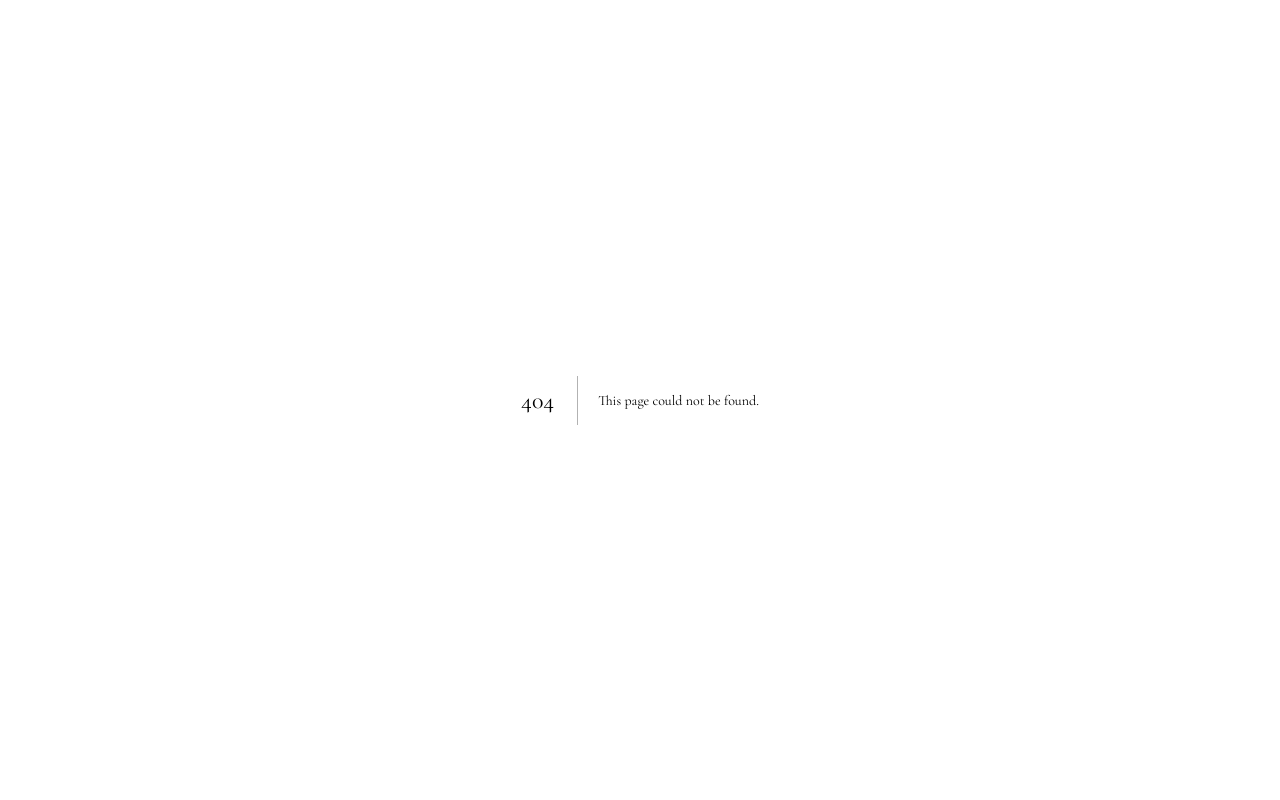
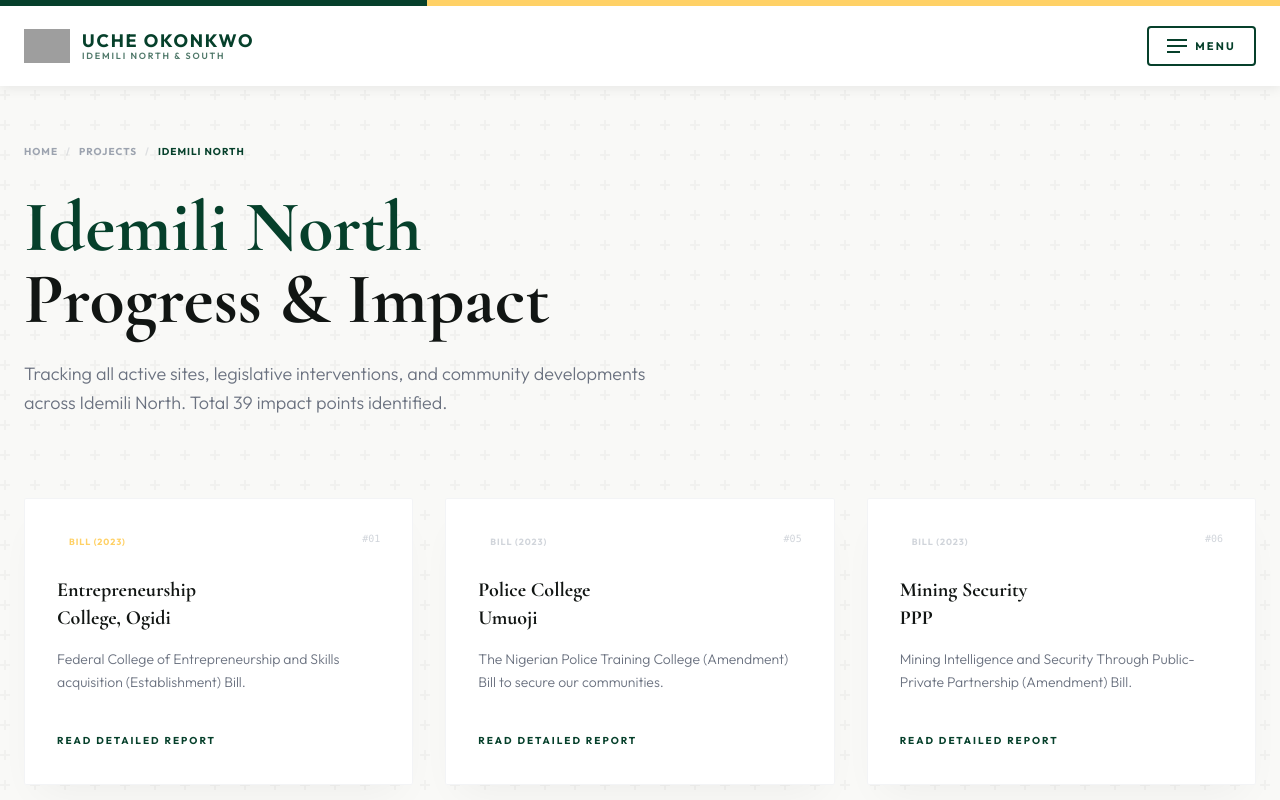
Before and after one commit to parakletusguy/ucheokonkwo-website, a Next.js app: page /projects/idemili-north in a window 1280 px wide. Before the commit this address had no page. Shown: the top 800 px of the page. Built offline with nearby package versions, Linux system fonts and the light colour scheme; grey boxes are pictures that could not be loaded.

Commit message:
Phase 8: Implemented LGA-specific project pages with dynamic filtering and linked TerritoryTracker

```diff
--- /dev/null
+++ b/src/app/projects/[lga]/page.tsx
@@ -0,0 +1,91 @@
+import React from 'react';
+import Header from '@/components/Header';
+import Footer from '@/components/Footer';
+import { agendaItems } from '@/data/achievements';
+import Link from 'next/link';
+
+type Props = {
+  params: { lga: string };
+};
+
+export async function generateStaticParams() {
+  return [
+    { lga: 'idemili-north' },
+    { lga: 'idemili-south' },
+  ];
+}
+
+export default function LGAProjectsPage({ params }: Props) {
+  const lgaSlug = params.lga;
+  const isNorth = lgaSlug === 'idemili-north';
+  const lgaLabel = isNorth ? 'Idemili North' : 'Idemili South';
+  const lgaKey = isNorth ? 'north' : 'south';
+
+  // Filter items: include LGA specific and "general" (constituency-wide)
+  const filteredItems = agendaItems.filter(
+    (item) => item.lga === lgaKey || item.lga === 'general'
+  );
+
+  return (
+    <>
+      <div className="fixed inset-0 texture-overlay pointer-events-none z-0"></div>
+      <Header />
+      <main className="pt-32 pb-24 relative z-10">
+        <div className="max-w-7xl mx-auto px-6">
+          {/* Breadcrumbs */}
+          <nav className="flex items-center gap-2 text-[10px] font-bold uppercase tracking-widest text-gray-400 mb-8 mt-4">
+            <Link href="/" className="hover:text-[var(--midnight-green)] transition-colors">Home</Link>
+            <span className="opacity-30">/</span>
+            <Link href="/projects" className="hover:text-[var(--midnight-green)] transition-colors">Projects</Link>
+            <span className="opacity-30">/</span>
+            <span className="text-[var(--midnight-green)]">{lgaLabel}</span>
+          </nav>
+
+          <header className="mb-20">
+            <h1 className="text-5xl lg:text-7xl font-bold text-[var(--obsidian)] serif-font mb-6 leading-[1.1]">
+              <span className="text-[var(--midnight-green)]">{lgaLabel}</span><br/>
+              Progress & Impact
+            </h1>
+            <p className="text-lg text-gray-500 font-light max-w-2xl leading-relaxed">
+              Tracking all active sites, legislative interventions, and community developments across {lgaLabel}.
+              Total {filteredItems.length} impact points identified.
+            </p>
+          </header>
+
+          <div className="grid md:grid-cols-2 lg:grid-cols-3 gap-8">
+            {filteredItems.map((item) => (
+              <div key={item.num} className="bg-white rounded-sm p-8 border border-gray-100 soft-shadow hover:-translate-y-2 transition-all duration-500 group relative overflow-hidden">
+                {/* Decorative accent */}
+                <div className={`absolute top-0 left-0 w-full h-1 ${item.tagColor.split(' ')[0]}`}></div>
+
+                <div className="flex justify-between items-start mb-6">
+                  <span className={`px-3 py-1 rounded-full text-[9px] font-bold uppercase tracking-widest ${item.tagColor}`}>
+                    {item.tag}
+                  </span>
+                  <span className="text-[10px] font-mono text-gray-300">#{item.num}</span>
+                </div>
+
+                <h3 className="text-xl font-bold serif-font text-[var(--obsidian)] mb-4 group-hover:text-[var(--midnight-green)] transition-colors whitespace-pre-wrap">
+                  {item.title}
+                </h3>
+
+                <p className="text-sm text-gray-500 font-light leading-relaxed mb-8 line-clamp-3">
+                  {item.desc}
+                </p>
+
+                <Link
+                  href={`/policy/${item.num}`}
+                  className="inline-flex items-center gap-2 text-[10px] font-bold uppercase tracking-[0.2em] text-[var(--midnight-green)] group/link"
+                >
+                  Read Detailed Report
+                  <span className="material-symbols-outlined text-sm transform group-hover/link:translate-x-1 transition-transform">arrow_forward</span>
+                </Link>
+              </div>
+            ))}
+          </div>
+        </div>
+      </main>
+      <Footer />
+    </>
+  );
+}
--- a/src/app/sitemap.ts
+++ b/src/app/sitemap.ts
@@ -65,5 +65,18 @@ export default function sitemap(): MetadataRoute.Sitemap {
     priority: 0.7,
   }));
 
-  return [...staticPages, ...townPages, ...blogPages, ...policyPages];
+  return [...staticPages, ...townPages, ...blogPages,    ...policyPages,
+    {
+      url: `${BASE_URL}/projects/idemili-north`,
+      lastModified: NOW,
+      changeFrequency: 'weekly',
+      priority: 0.8,
+    },
+    {
+      url: `${BASE_URL}/projects/idemili-south`,
+      lastModified: NOW,
+      changeFrequency: 'weekly',
+      priority: 0.8,
+    },
+  ];
 }
--- a/src/components/TerritoryTracker.tsx
+++ b/src/components/TerritoryTracker.tsx
@@ -2,6 +2,7 @@
 
 import React from 'react';
 import Image from 'next/image';
+import Link from 'next/link';
 import { useLanguageStore } from '@/store/useLanguageStore';
 
 export default function TerritoryTracker() {
@@ -88,10 +89,10 @@ export default function TerritoryTracker() {
 
             <div className="space-y-2 pt-8">
               {[
-                { title: 'Idemili North Projects', count: '12' },
-                { title: 'Idemili South Projects', count: '8' },
+                { title: 'Idemili North Projects', count: '12', href: '/projects/idemili-north' },
+                { title: 'Idemili South Projects', count: '8', href: '/projects/idemili-south' },
               ].map((project, i) => (
-                <div key={i} className="group cursor-pointer">
+                <Link key={i} href={project.href} className="group block cursor-pointer">
                   <div className="flex items-center justify-between py-6 border-b border-gray-100">
                     <div>
                       <h4 className="font-bold text-xl serif-font text-[var(--obsidian)] group-hover:text-[var(--midnight-green)] transition-colors">
@@ -105,7 +106,7 @@ export default function TerritoryTracker() {
                       <span className="material-symbols-outlined text-sm transform group-hover:translate-x-1 transition-transform">arrow_forward</span>
                     </div>
                   </div>
-                </div>
+                </Link>
               ))}
             </div>
           </div>
--- a/src/data/achievements.ts
+++ b/src/data/achievements.ts
@@ -6,6 +6,7 @@ export type Achievement = {
   desc: string;
   urgent: boolean;
   highlighted?: boolean;
+  lga: 'north' | 'south' | 'general';
 };
 
 export const agendaItems: Achievement[] = [
@@ -17,6 +18,7 @@ export const agendaItems: Achievement[] = [
     title: 'Entrepreneurship\nCollege, Ogidi',
     desc: 'Federal College of Entrepreneurship and Skills acquisition (Establishment) Bill.',
     urgent: true,
+    lga: 'north',
   },
   {
     num: '02',
@@ -25,6 +27,7 @@ export const agendaItems: Achievement[] = [
     title: 'Medical Centre\nAwka-Etiti',
     desc: 'Federal Medical Centre Act (Amendment) Bill to upgrade healthcare in Idemili.',
     urgent: false,
+    lga: 'south',
   },
   {
     num: '03',
@@ -34,6 +37,7 @@ export const agendaItems: Achievement[] = [
     desc: 'Federal Polytechnic Act (Amendment) Bill for educational expansion in Oba community.',
     urgent: false,
     highlighted: true,
+    lga: 'south',
   },
   {
     num: '04',
@@ -42,6 +46,7 @@ export const agendaItems: Achievement[] = [
     title: 'Agric Research\nNnobi',
     desc: 'Agricultural Research Council of Nigeria Act (Amendment) Bill for Nnobi.',
     urgent: false,
+    lga: 'south',
   },
   {
     num: '05',
@@ -50,6 +55,7 @@ export const agendaItems: Achievement[] = [
     title: 'Police College\nUmuoji',
     desc: 'The Nigerian Police Training College (Amendment) Bill to secure our communities.',
     urgent: false,
+    lga: 'north',
   },
   {
     num: '06',
@@ -58,6 +64,7 @@ export const agendaItems: Achievement[] = [
     title: 'Mining Security\nPPP',
     desc: 'Mining Intelligence and Security Through Public-Private Partnership (Amendment) Bill.',
     urgent: false,
+    lga: 'general',
   },
   {
     num: '07',
@@ -66,6 +73,7 @@ export const agendaItems: Achievement[] = [
     title: 'Sustainable\nMining Infra',
     desc: 'Sustainable Mining Infrastructure Development Bill for resource optimization.',
     urgent: false,
+    lga: 'general',
   },
   {
     num: '08',
@@ -74,6 +82,7 @@ export const agendaItems: Achievement[] = [
     title: 'Mining Dev\nBank (NMDB)',
     desc: 'The Nigerian Mining Development Bank NMDB (Establishment) Bill.',
     urgent: false,
+    lga: 'general',
   },
   {
     num: '09',
@@ -82,6 +91,7 @@ export const agendaItems: Achievement[] = [
     title: 'Labour Act\nAmendment',
     desc: 'Comprehensive Labour Act (Amendment) Bill to protect Nigerian workers.',
     urgent: false,
+    lga: 'general',
   },
   {
     num: '10',
@@ -90,6 +100,7 @@ export const agendaItems: Achievement[] = [
     title: 'Vocational College\nOjoto',
     desc: 'Federal College of Vocational and Skill Acquisition, Ojoto (Establishment) Bill.',
     urgent: false,
+    lga: 'south',
   },
   {
     num: '11',
@@ -98,6 +109,7 @@ export const agendaItems: Achievement[] = [
     title: 'Teaching Hospital\nOba',
     desc: 'Federal Teaching Hospital, Oba (Establishment) Bill for advanced healthcare.',
     urgent: false,
+    lga: 'south',
   },
   {
     num: '12',
@@ -106,6 +118,7 @@ export const agendaItems: Achievement[] = [
     title: 'Nursing College\nOjoto',
     desc: 'Federal College of Nursing and midwifery, Ojoto (Establishment) Bill.',
     urgent: false,
+    lga: 'south',
   },
   {
     num: '13',
@@ -114,6 +127,7 @@ export const agendaItems: Achievement[] = [
     title: 'Training Centre\nOjoto',
     desc: 'Federal Vocational and Entrepreneurship Training Centre, Ojoto (Establishment) Bill.',
     urgent: false,
+    lga: 'south',
   },
   {
     num: '14',
@@ -122,6 +136,7 @@ export const agendaItems: Achievement[] = [
     title: 'Women\'s Health\n& Surrogacy',
     desc: 'Women\'s Health and Surrogacy Protection Bill to safeguard maternal rights.',
     urgent: true,
+    lga: 'general',
   },
   {
     num: '15',
@@ -131,6 +146,7 @@ export const agendaItems: Achievement[] = [
     desc: 'Alteration of 1999 Constitution for the Creation of Obosi Local Government Council.',
     urgent: false,
     highlighted: true,
+    lga: 'north',
   },
   // --- MOTIONS ---
   {
@@ -140,6 +156,7 @@ export const agendaItems: Achievement[] = [
     title: 'Enekwasumpu\nBridge',
     desc: 'Motion for the construction of a Pedestrian bridge along Onitsha-Expressway.',
     urgent: false,
+    lga: 'north',
   },
   {
     num: '17',
@@ -148,6 +165,7 @@ export const agendaItems: Achievement[] = [
     title: 'Electricity\nMetering Program',
     desc: 'Investigation into funds disbursed to DisCos by CBN under Mass Metering loans.',
     urgent: true,
+    lga: 'general',
   },
   {
     num: '18',
@@ -156,6 +174,7 @@ export const agendaItems: Achievement[] = [
     title: 'Heritage Bank\nCrisis',
     desc: 'Urgent Need to investigate Heritage Bank Crisis and Protect depositors interest.',
     urgent: true,
+    lga: 'general',
   },
   {
     num: '19',
@@ -164,6 +183,7 @@ export const agendaItems: Achievement[] = [
     title: 'NIRSAL Agric\nLending',
     desc: 'Repositioning Nigeria Incentive-Based Risk Sharing System for agricultural lending.',
     urgent: false,
+    lga: 'general',
   },
   {
     num: '20',
@@ -172,6 +192,7 @@ export const agendaItems: Achievement[] = [
     title: 'Abatete Security\nIntervention',
     desc: 'Urgent motion to checkmate attacks by unknown gunmen in Idemili North.',
     urgent: true,
+    lga: 'north',
   },
   // --- PETITIONS ---
   {
@@ -181,6 +202,7 @@ export const agendaItems: Achievement[] = [
     title: 'Umuota Obosi\nErosion (NEWMAP)',
     desc: 'Petition on abandoned erosion project at Umuota village by NEWMAP.',
     urgent: false,
+    lga: 'north',
   },
   {
     num: '22',
@@ -189,6 +211,7 @@ export const agendaItems: Achievement[] = [
     title: 'Property\nRights Defense',
     desc: 'Petition on Illegal Sale of Bequeathed Property in Idemili South.',
     urgent: false,
+    lga: 'south',
   },
   {
     num: '23',
@@ -197,6 +220,7 @@ export const agendaItems: Achievement[] = [
     title: 'Port Consumption\nCosts',
     desc: 'Petition on high cost of importing consumer goods and shipping interventions.',
     urgent: false,
+    lga: 'general',
   },
   {
     num: '24',
@@ -205,8 +229,9 @@ export const agendaItems: Achievement[] = [
     title: 'Citizen Justice\nDubai Death',
     desc: 'Petition on the mysterious death and burial of Mr. Ibeh Maxwell Onyeka in Dubai.',
     urgent: true,
+    lga: 'north',
   },
-  // --- INFRASTRUCTURE (01-08) ---
+  // --- INFRASTRUCTURE ---
   {
     num: '25',
     tag: 'Infrastructure',
@@ -214,6 +239,7 @@ export const agendaItems: Achievement[] = [
     title: 'Abatete\nCommunity Road',
     desc: 'Construction and rehabilitation of community road at Abatete (ongoing).',
     urgent: false,
+    lga: 'north',
   },
   {
     num: '26',
@@ -222,6 +248,7 @@ export const agendaItems: Achievement[] = [
     title: 'UPS Amafor\nNkpor',
     desc: 'Construction of a brand new six-classroom block at UPS Amafor Nkpor.',
     urgent: false,
+    lga: 'north',
   },
   {
     num: '27',
@@ -230,6 +257,7 @@ export const agendaItems: Achievement[] = [
     title: 'Notre Dame\nAbatete',
     desc: 'Renovation of Block C building at Notre Dame High School, Abatete.',
     urgent: false,
+    lga: 'north',
   },
   {
     num: '28',
@@ -238,6 +266,7 @@ export const agendaItems: Achievement[] = [
     title: 'CPS Obosi\nMaintenance',
     desc: 'Scheduled maintenance of the Administrative Block at Community Primary School, Obosi.',
     urgent: false,
+    lga: 'north',
   },
   {
     num: '29',
@@ -246,6 +275,7 @@ export const agendaItems: Achievement[] = [
     title: 'CPS Oba\nArena',
     desc: 'Construction of a modern recreation arena for Community Primary School, Oba.',
     urgent: false,
+    lga: 'south',
   },
   {
     num: '30',
@@ -254,6 +284,7 @@ export const agendaItems: Achievement[] = [
     title: 'Cassava Plant\nOjoto',
     desc: 'Construction of a state-of-the-art Cassava Processing Plant at Ojoto.',
     urgent: false,
+    lga: 'south',
   },
   {
     num: '31',
@@ -262,6 +293,7 @@ export const agendaItems: Achievement[] = [
     title: 'Ojoto-Oba\nLink Road',
     desc: 'Construction of strategic Ojoto Road linking to Oba community.',
     urgent: false,
+    lga: 'south',
   },
   {
     num: '32',
@@ -270,8 +302,9 @@ export const agendaItems: Achievement[] = [
     title: 'Nnobi Solar\nBorehole',
     desc: 'Construction of solar powered borehole at Nnobi to provide clean water.',
     urgent: false,
+    lga: 'south',
   },
-  // --- EDUCATION (09-12) ---
+  // --- EDUCATION ---
   {
     num: '33',
     tag: 'Education',
@@ -279,6 +312,7 @@ export const agendaItems: Achievement[] = [
     title: 'JAMB Fees\nSponsorship',
     desc: 'Full payment of registration fees for 250 JAMB candidates.',
     urgent: false,
+    lga: 'general',
   },
   {
     num: '34',
@@ -287,6 +321,7 @@ export const agendaItems: Achievement[] = [
     title: 'Anambra Student\nScholarships',
     desc: 'Merit-based scholarships for 500 bright Anambra students.',
     urgent: false,
+    lga: 'general',
   },
   {
     num: '35',
@@ -295,6 +330,7 @@ export const agendaItems: Achievement[] = [
     title: 'ICT Centre\nOjoto',
     desc: 'Attraction of a modern ICT centre at Boys Secondary School, Ojoto.',
     urgent: false,
+    lga: 'south',
   },
   {
     num: '36',
@@ -303,8 +339,9 @@ export const agendaItems: Achievement[] = [
     title: 'University\nGrants',
     desc: 'Successful attraction of student grants for university undergraduates.',
     urgent: false,
+    lga: 'general',
   },
-  // --- SOCIAL AMENITIES (13-20) ---
+  // --- SOCIAL AMENITIES ---
   {
     num: '37',
     tag: 'Amenities',
@@ -312,6 +349,7 @@ export const agendaItems: Achievement[] = [
     title: 'Solar Street\nLights',
     desc: 'Installation of solar street lights across Ogidi, Nkpor, Obosi, Ojoto, Oba, etc.',
     urgent: false,
+    lga: 'general',
   },
   {
     num: '38',
@@ -320,6 +358,7 @@ export const agendaItems: Achievement[] = [
     title: 'Food Supply\nSocial Safety',
     desc: 'Food items delivered to 5,000 households (elderly, widows, and PWDs).',
     urgent: false,
+    lga: 'general',
   },
   {
     num: '39',
@@ -328,6 +367,7 @@ export const agendaItems: Achievement[] = [
     title: 'Nnobi Water\nReticulation',
     desc: 'Reticulation of solar-powered borehole in three villages at Nnobi.',
     urgent: false,
+    lga: 'south',
   },
   {
     num: '40',
@@ -336,6 +376,7 @@ export const agendaItems: Achievement[] = [
     title: 'Shuttle Bus\nDonation',
     desc: 'Donation of a Shuttle bus to Idemili South L.G.A workers.',
     urgent: false,
+    lga: 'south',
   },
   {
     num: '41',
@@ -344,6 +385,7 @@ export const agendaItems: Achievement[] = [
     title: 'Oba Community\nHall',
     desc: 'Financial and administrative support for rebuilding the community hall at Oba.',
     urgent: false,
+    lga: 'south',
   },
   {
     num: '42',
@@ -352,6 +394,7 @@ export const agendaItems: Achievement[] = [
     title: 'Ogidi Transformer\nMaintenance',
     desc: 'Successful repair and maintenance of electricity transformers at Ogidi.',
     urgent: true,
+    lga: 'north',
   },
   {
     num: '43',
@@ -360,6 +403,7 @@ export const agendaItems: Achievement[] = [
     title: 'Amafor Nkpor\nWater',
     desc: 'Reticulation of borehole water at the Health Centre, Amafor Nkpor.',
     urgent: false,
+    lga: 'north',
   },
   {
     num: '44',
@@ -368,8 +412,9 @@ export const agendaItems: Achievement[] = [
     title: 'Flood & Erosion\nRelief',
     desc: 'Attraction of relief materials for people affected by floods and gully erosion.',
     urgent: true,
+    lga: 'general',
   },
-  // --- EMPOWERMENT (21-34) ---
+  // --- EMPOWERMENT ---
   {
     num: '45',
     tag: 'Empowerment',
@@ -377,6 +422,7 @@ export const agendaItems: Achievement[] = [
     title: 'Renewable Energy\nTraining',
     desc: 'Training for women and youths on solar, biomass, and wind energy.',
     urgent: false,
+    lga: 'general',
   },
   {
     num: '46',
@@ -385,6 +431,7 @@ export const agendaItems: Achievement[] = [
     title: 'Nnokwa Energy\nSkills',
     desc: 'Empowerment of women and youths with strategic energy skills in Nnokwa.',
     urgent: false,
+    lga: 'south',
   },
   {
     num: '47',
@@ -393,6 +440,7 @@ export const agendaItems: Achievement[] = [
     title: 'Eziowelle Bio-gas\nTraining',
     desc: 'Bio-gas production training for Eziowelle youths and women.',
     urgent: false,
+    lga: 'north',
   },
   {
     num: '48',
@@ -402,6 +450,7 @@ export const agendaItems: Achievement[] = [
     desc: 'Sewing, grinding, POS machines, and cash grants for local artisans.',
     urgent: false,
     highlighted: true,
+    lga: 'general',
   },
   {
     num: '49',
@@ -410,6 +459,7 @@ export const agendaItems: Achievement[] = [
     title: 'Fertilizer\nDistribution',
     desc: 'Empowerment of farmers with 50kg bags of urea fertilisers.',
     urgent: false,
+    lga: 'general',
   },
   {
     num: '50',
@@ -418,6 +468,7 @@ export const agendaItems: Achievement[] = [
     title: 'SME Business\nGrants',
     desc: 'Direct business grants to 100 SME owners for local growth.',
     urgent: false,
+    lga: 'general',
   },
   {
     num: '51',
@@ -426,6 +477,7 @@ export const agendaItems: Achievement[] = [
     title: 'Digital Skills\nAcquisition',
     desc: 'Training program for Idemili youths on modern digital skills.',
     urgent: false,
+    lga: 'general',
   },
   {
     num: '52',
@@ -434,6 +486,7 @@ export const agendaItems: Achievement[] = [
     title: 'Climate Adaptation\nSensitization',
     desc: 'Climate adaptation, resilience, and peace-building awareness.',
     urgent: false,
+    lga: 'general',
   },
   {
     num: '53',
@@ -442,6 +495,7 @@ export const agendaItems: Achievement[] = [
     title: 'Federal Job\nFacilitation',
     desc: 'Facilitation of federal government employment for local professionals.',
     urgent: false,
+    lga: 'general',
   },
   {
     num: '54',
@@ -450,6 +504,7 @@ export const agendaItems: Achievement[] = [
     title: 'China Tech\nTraining',
     desc: 'Facilitation of Trade and tech training for Idemili youths in China.',
     urgent: false,
+    lga: 'general',
   },
   {
     num: '55',
@@ -458,6 +513,7 @@ export const agendaItems: Achievement[] = [
     title: 'Awka-Etiti Youth\nGrants',
     desc: 'Empowerment of five Awka-Etiti youths with 5 Million Naira.',
     urgent: false,
+    lga: 'south',
   },
   {
     num: '56',
@@ -466,6 +522,7 @@ export const agendaItems: Achievement[] = [
     title: 'UAO Football\nLeague 2025',
     desc: 'Youth Empowerment through Sponsorship of UAO Football League.',
     urgent: false,
+    lga: 'general',
   },
   {
     num: '57',
@@ -474,6 +531,7 @@ export const agendaItems: Achievement[] = [
     title: 'Nnokwa Women\nDonation',
     desc: 'Direct donation of one million Naira to Nnokwa women.',
     urgent: false,
+    lga: 'south',
   },
   {
     num: '58',
@@ -482,5 +540,6 @@ export const agendaItems: Achievement[] = [
     title: 'Eziowelle Skill\nCentre',
     desc: 'Donation of Sewing Machines and 500k to Skill acquisition Centre.',
     urgent: false,
+    lga: 'north',
   },
 ];
```
